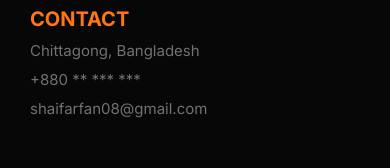
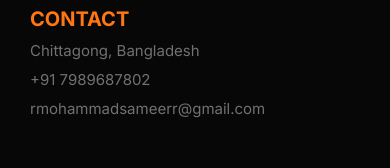
Before and after one commit to MohammadSameernurani/resume, a plain HTML site: page index.html in a window 390 px wide. Shown: the part 2723-2891 px from the top of the page. Drawn offline with nearby package versions, Linux system fonts and the light colour scheme.

Commit message:
added new phone number and email

```diff
--- a/index.html
+++ b/index.html
@@ -159,10 +159,10 @@
             Chittagong, Bangladesh
           </p>
           <p class="description">
-            +880 ** *** ***
+            +91 7989687802
           </p>
           <p class="description">
-            shaifarfan08@gmail.com
+            rmohammadsameerr@gmail.com
           </p>
         </div>
       </div>
```
